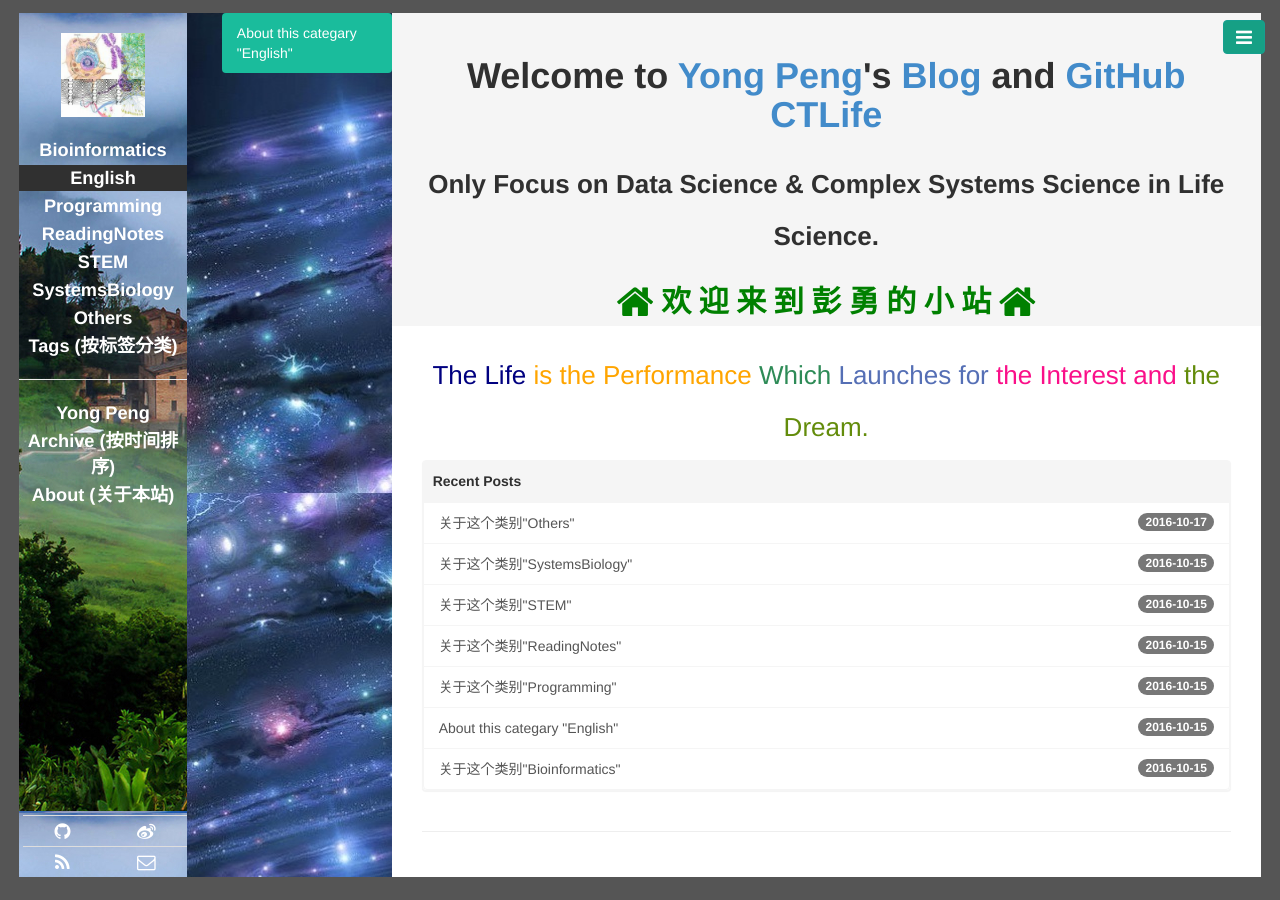
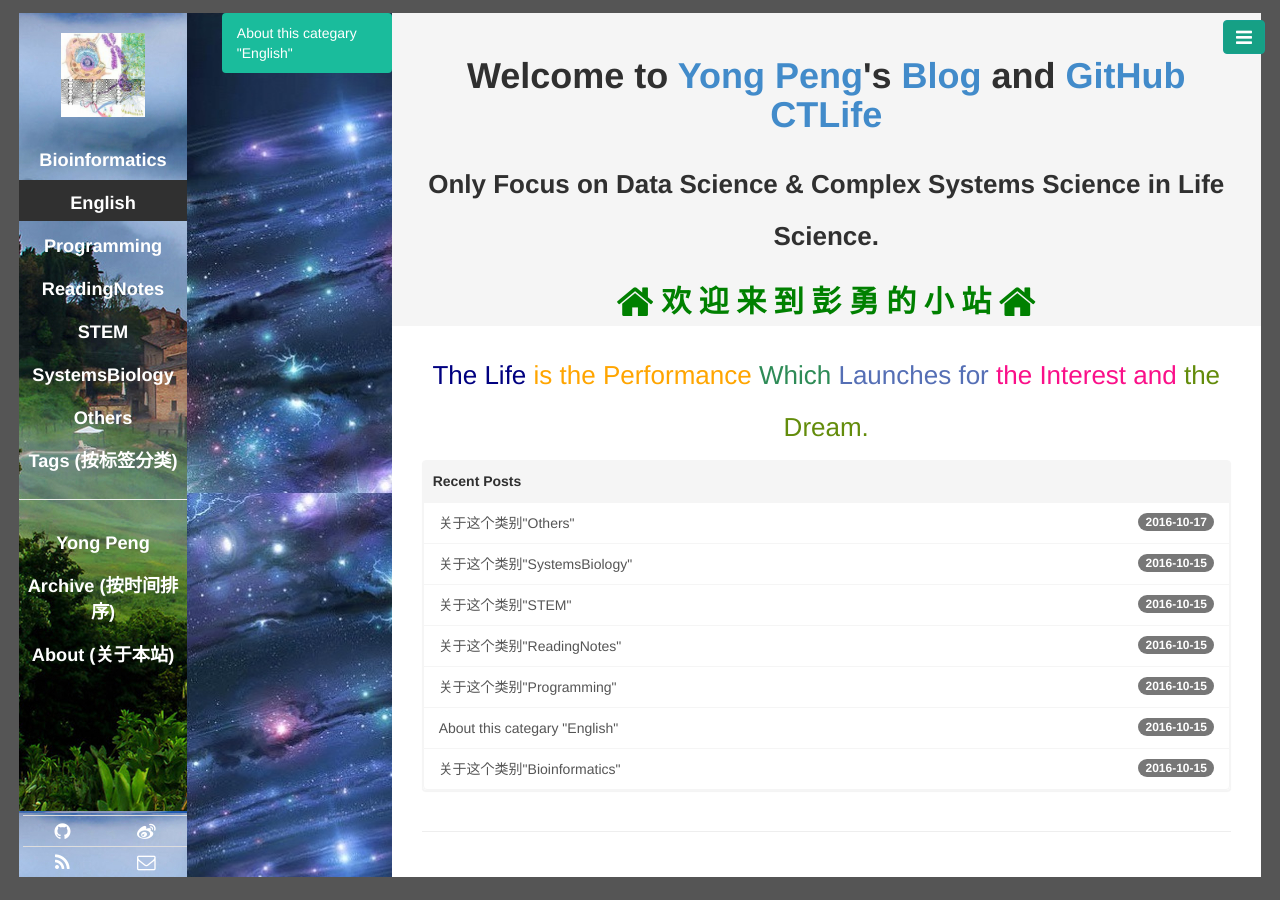
Before and after one commit to CTLife/CTLife.github.io, a Jekyll site: the page built from index.html, in a window 1280 px wide. Built offline with Jekyll 4.4.1, drawn with Linux system fonts in a browser that asks for light colours; Markdown is read by kramdown in place of the engine named in the settings; the list of posts is cut into pages by our own code.

Commit message:
Update base.css

```diff
--- a/public/css/base.css
+++ b/public/css/base.css
@@ -38,7 +38,7 @@ body, html {
   color: #FFFFFF;
   font-weight: bolder;
   font-size: 130%;
-  padding: 0%;
+  padding-bottom: 5px;
 }
 
 .aside1> .nav > li > a:hover {
```
